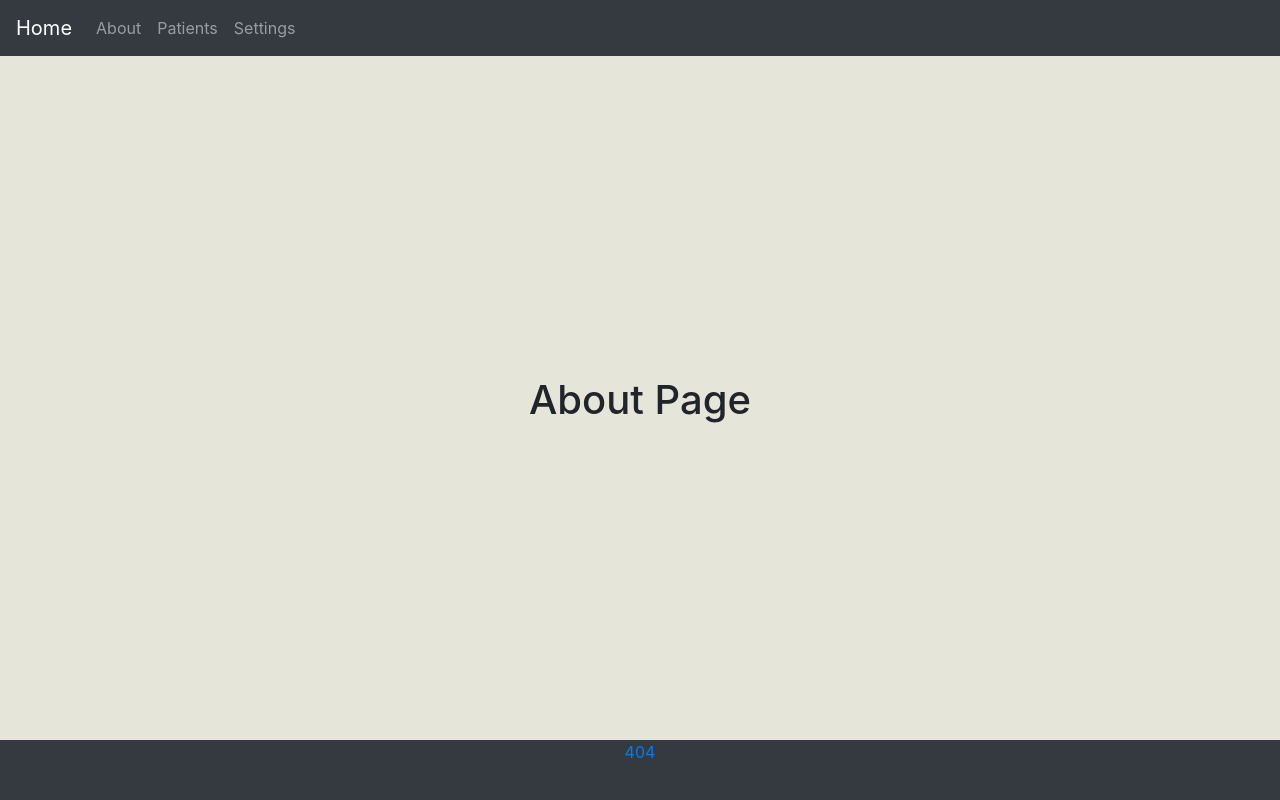
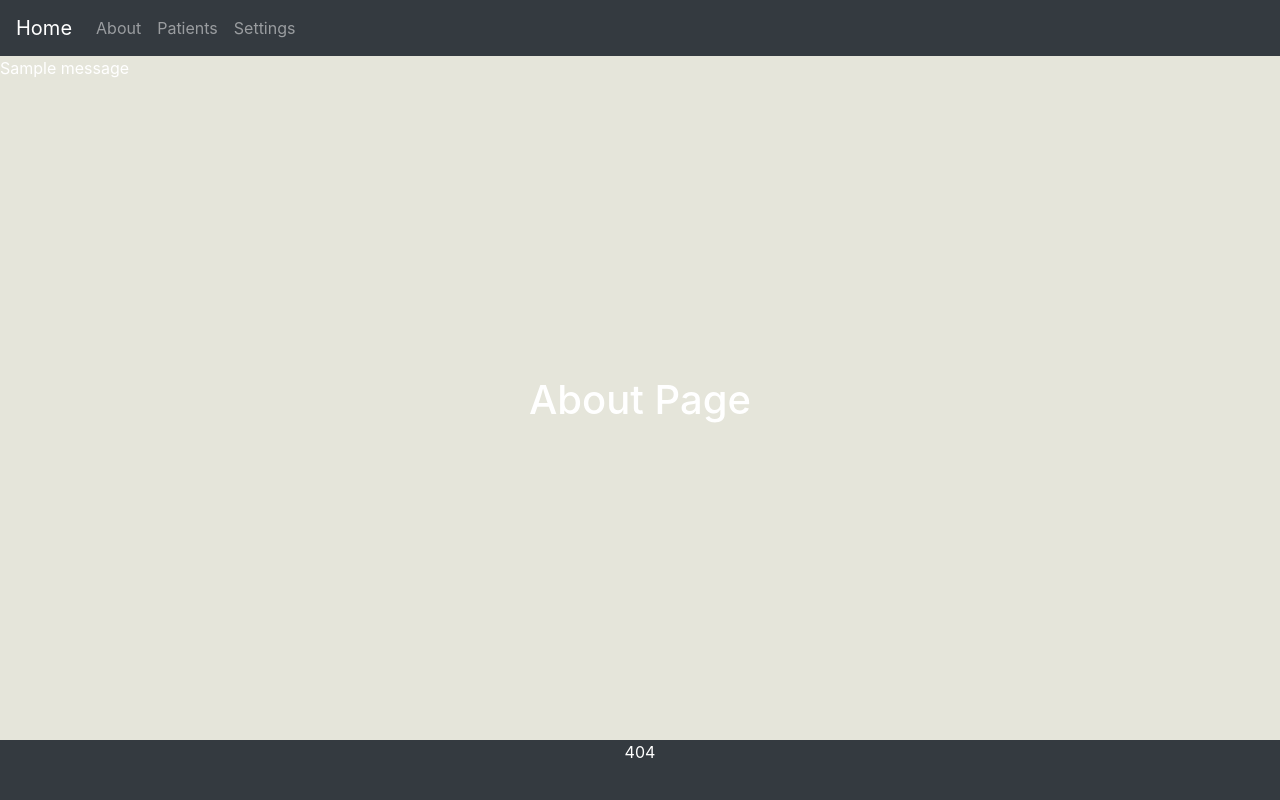
Before and after one commit to mzacierka/ScatterTestApp, a Flask app: page /about in a window 1280 px wide. Run offline with Flask 2, Linux system fonts and the light colour scheme; tables that the repository leaves empty hold one stand-in row (values such as "Sample post"); one stand-in notice (Sample message) is shown; some libraries are stand-ins or nearby versions.

Commit message:
Improved styling

```diff
--- a/FlaskAPP/endpoints/Settings/routes.py
+++ b/FlaskAPP/endpoints/Settings/routes.py
@@ -1,12 +1,10 @@
 import os
-from flask import Flask, Blueprint, send_from_directory, render_template, redirect, url_for, flash, request, send_file
+from flask import Flask, Blueprint, render_template, redirect, url_for, flash, request, send_file
 from werkzeug.utils import secure_filename
 from flask_login import login_required, current_user
 from FlaskAPP.config import Config
 from FlaskAPP.endpoints.Login.forms import LoginForm
 from flask_sqlalchemy import SQLAlchemy
-from sqlalchemy import create_engine
-from sqlalchemy.orm import sessionmaker
 from FlaskAPP.models.jsonfiles import JSONFiles
 from FlaskAPP import db
 from io import BytesIO
@@ -14,6 +12,7 @@ from io import BytesIO
 
 settings = Blueprint('settings', __name__)
 app = Flask(__name__)
+ALLOWED_EXTENSIONS = {'json'}
 
 # The upload feature. Routes to uploaded_file upon successful completion
 @login_required
@@ -24,22 +23,42 @@ def show():
     else:
         return render_template('Login/login.html', form=LoginForm())
 
+def allowed_file(filename):
+    return '.' in filename and \
+           filename.rsplit('.', 1)[1].lower() in ALLOWED_EXTENSIONS
+
 # Landing page upon successful upload, needs to be changed
 @login_required
 @settings.route('/settings/upload/uploadFile', methods=['POST'])
 def upload_file():
 
-    file = request.files['file']
+    if request.method == 'POST':
+        # check if the post request has the file part
+        if 'file' not in request.files:
+            flash('No file part')
+            return redirect('/settings')
+        file = request.files['file']
+        # check if file exists
+        if file.filename == '':
+            flash('No selected file')
+            return redirect('/settings')
+        # check if file is an allowed extension
+        if file and allowed_file(file.filename):
+            filename = secure_filename(file.filename)
+            # Send to database
+            db.session.rollback()
+            newFile = JSONFiles(name=file.filename, data=file.read())
+            db.session.add(newFile)
+            db.session.commit()
 
-    db.session.rollback()
-    newFile = JSONFiles(name=file.filename, data=file.read())
-    db.session.add(newFile)
-    db.session.commit()
+            flash('Upload Successful')
 
-    if current_user.is_authenticated:
-        return render_template('Settings/settings.html', user=current_user, file_data = JSONFiles.query.order_by(JSONFiles.name).all())
-    else:
-        return render_template('Login/login.html', form=LoginForm())
+            return redirect('/settings')
+        # exit failure
+        flash('File not correct extension')
+        return redirect('/settings')
+
+
 
 # Displays JSON downloads
 @login_required
--- a/FlaskAPP/static/styles/centered.css
+++ b/FlaskAPP/static/styles/centered.css
@@ -14,6 +14,7 @@
 
 body {
     background-color: #e5e5da;
+    color: #ffffff
 }
 
 .footer {
@@ -24,10 +25,16 @@ body {
    height: 60px;
    background-color: #343a40;
    color: white;
+
+
    text-align: center;
 }
 
 .footer p {
+    font-family: -apple-system,BlinkMacSystemFont,"Segoe UI",Roboto,"Helvetica Neue",Arial,"Noto Sans",sans-serif,"Apple Color Emoji","Segoe UI Emoji","Segoe UI Symbol","Noto Color Emoji";
+    font-size: 1rem;
+    font-weight: 400;
+    line-height: 1.5;
     display: inline;
-    padding: 20px 25px;
+    padding: 20px;
 }
--- a/FlaskAPP/templates/Settings/settings.html
+++ b/FlaskAPP/templates/Settings/settings.html
@@ -7,7 +7,7 @@
   <div class="centered">
 
     <table class="table table-secondary">
-      <thead>
+      <thead class="thead-dark">
         <tr>
           <th scope="col">Test Name</th>
           <th scope="col">Download Link</th>
@@ -23,7 +23,7 @@
       </tbody>
     </table>
 
-    <a class="btn btn-primary" href="/settings/upload">Upload</a>
+    <a class="btn btn-dark" href="/settings/upload">Upload</a>
 
 </div>
 
--- a/FlaskAPP/templates/includes/_footer.html
+++ b/FlaskAPP/templates/includes/_footer.html
@@ -1,8 +1,8 @@
 <!-- Footer -->
 <div class="footer">
   {% if current_user.is_authenticated %}
-  <p><a href="/logout">Logout</a></p>
+  <p><a style="color: #ffffff" href="/logout">Logout</a></p>
   {% endif %}
-    <p><a href="/unknownpage">404</a></p>
+  <p><a style="color: #ffffff" href="/unknownpage">404</a></p>
 </div>
 <!-- Footer -->
--- a/FlaskAPP/templates/layout.html
+++ b/FlaskAPP/templates/layout.html
@@ -34,6 +34,17 @@
 
 <!-- Render The Footer template  -->
 {% include 'includes/_footer.html' %}
+
+<!-- Render flash messages -->
+{% with messages = get_flashed_messages() %}
+  {% if messages %}
+    <ul class="flashes">
+    {% for message in messages %}
+      <li>{{ message }}</li>
+    {% endfor %}
+    </ul>
+  {% endif %}
+{% endwith %}
 </body>
 
 </html>
```
